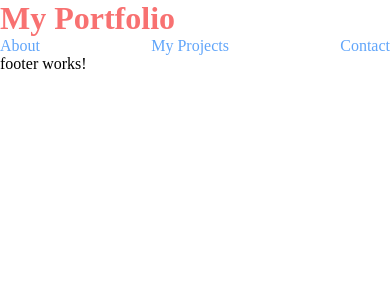
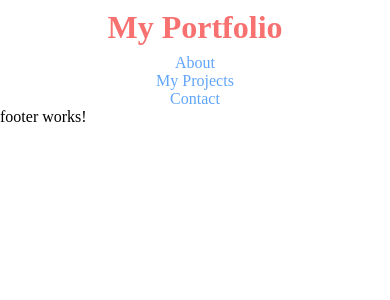
Before and after one commit to fvrvz/portfolio-angular, an Angular app: page / in a window 390 px wide. Shown: the top 300 px of the page. Built offline with nearby package versions, Linux system fonts and the light colour scheme.

Commit message:
style: improve navbar layout

```diff
--- a/src/app/components/navbar/navbar.html
+++ b/src/app/components/navbar/navbar.html
@@ -1,6 +1,8 @@
-<header class="header">
+<header
+  class="header d-grid items-center sm:justify-center sm:grid-rows-2 lg:grid-cols-2 md:grid-cols-2"
+>
   <h1 routerLink="home">My Portfolio</h1>
-  <nav class="d-flex items-center justify-space-between sm:w-100 w-75 nav">
+  <nav class="d-flex items-center justify-space-between sm:flex-dir-column sm:w-100 w-75 nav">
     <a routerLink="about">About</a>
     <a routerLink="projects">My Projects</a>
     <a routerLink="contact">Contact</a>
```
